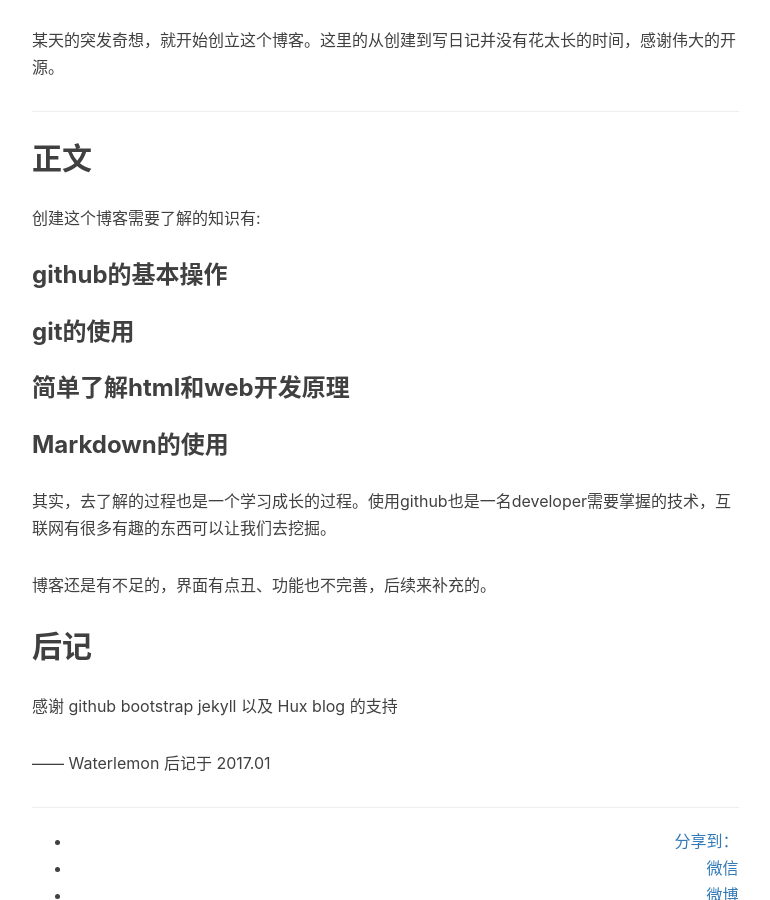
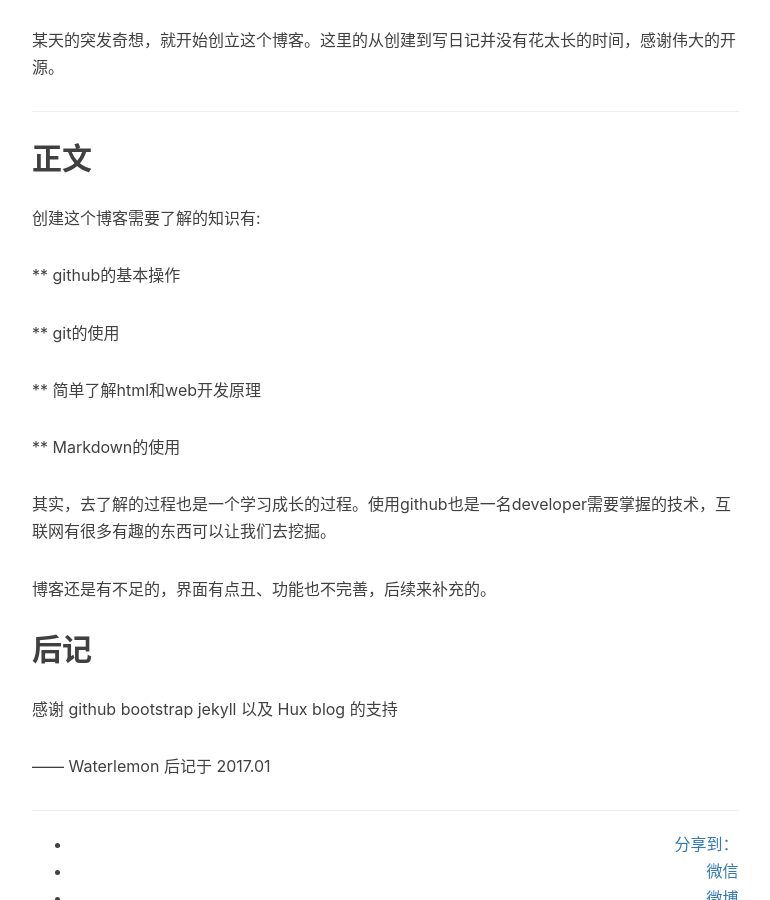
Before and after one commit to Iamwaterlemon/Iamwaterlemon.github.io, a Jekyll site: the page built from _posts/2017-01-23-hello-2017.markdown, in a window 1280 px wide and 900 px high, scrolled down 735 px. Shown: the whole window, without its empty margins (233-1003 px from the left). Built offline with Jekyll 4.4.1, drawn with Linux system fonts in a browser that asks for light colours; nearby versions of some CDN libraries; comment, search, counter and statistics services are not loaded.

Commit message:
little change

```diff
--- a/_posts/2017-01-23-hello-2017.markdown
+++ b/_posts/2017-01-23-hello-2017.markdown
@@ -23,13 +23,13 @@ tags:
 
 创建这个博客需要了解的知识有:
 
-### github的基本操作
+** github的基本操作
 
-### git的使用
+** git的使用
 
-### 简单了解html和web开发原理
+** 简单了解html和web开发原理
 
-### Markdown的使用
+** Markdown的使用
 
 
 其实，去了解的过程也是一个学习成长的过程。使用github也是一名developer需要掌握的技术，互联网有很多有趣的东西可以让我们去挖掘。
```
